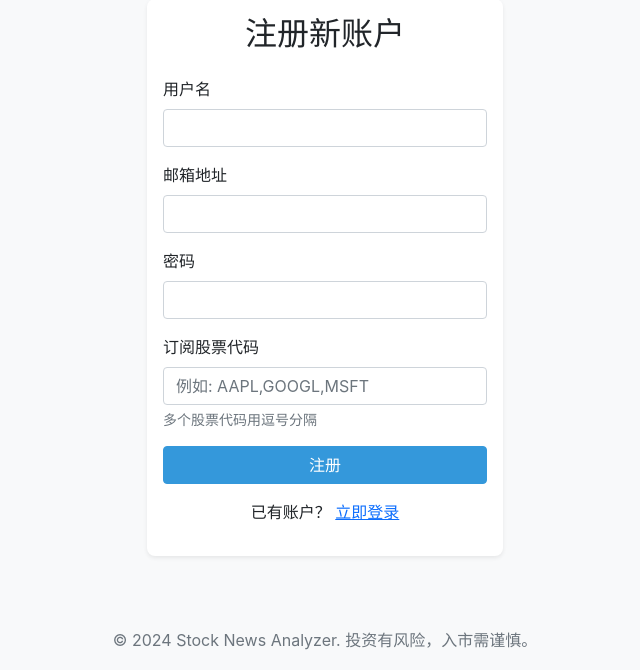
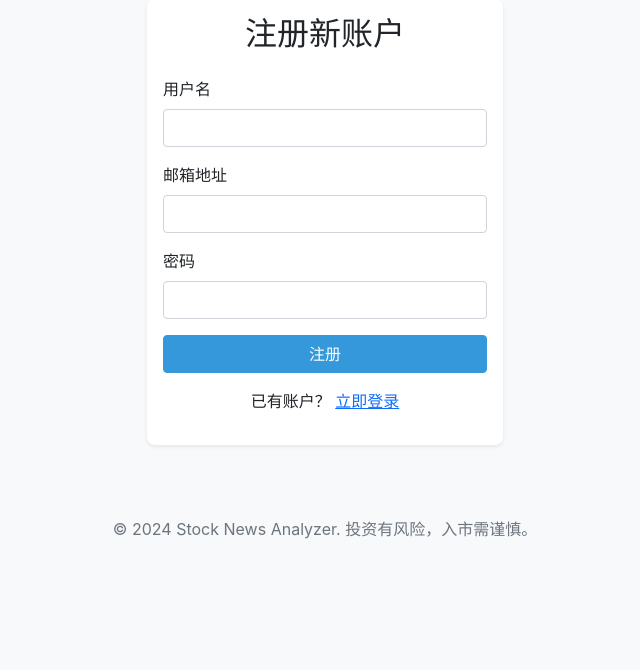
Before and after one commit to alexqiao/stockAnalysisAPI-public, a FastAPI app: page /register in a window 1280 px wide. Shown: the part 81-751 px from the top of the page, without its empty margins (315-955 px from the left). Run offline with FastAPI, Linux system fonts and the light colour scheme; parts of the project's set-up code (start-up, migrations or seed data) failed here and were passed over.

Commit message:
delete register need write stock

```diff
--- a/app/web/templates/register.html
+++ b/app/web/templates/register.html
@@ -31,13 +31,6 @@
                         <input type="password" class="form-control" id="password" name="password" required>
                     </div>
 
-                    <div class="mb-3">
-                        <label for="stocks" class="form-label">订阅股票代码</label>
-                        <input type="text" class="form-control" id="stocks" name="stocks"
-                               placeholder="例如: AAPL,GOOGL,MSFT" required>
-                        <div class="form-text">多个股票代码用逗号分隔</div>
-                    </div>
-
                     <button type="submit" class="btn btn-primary w-100">注册</button>
                 </form>
 
```
